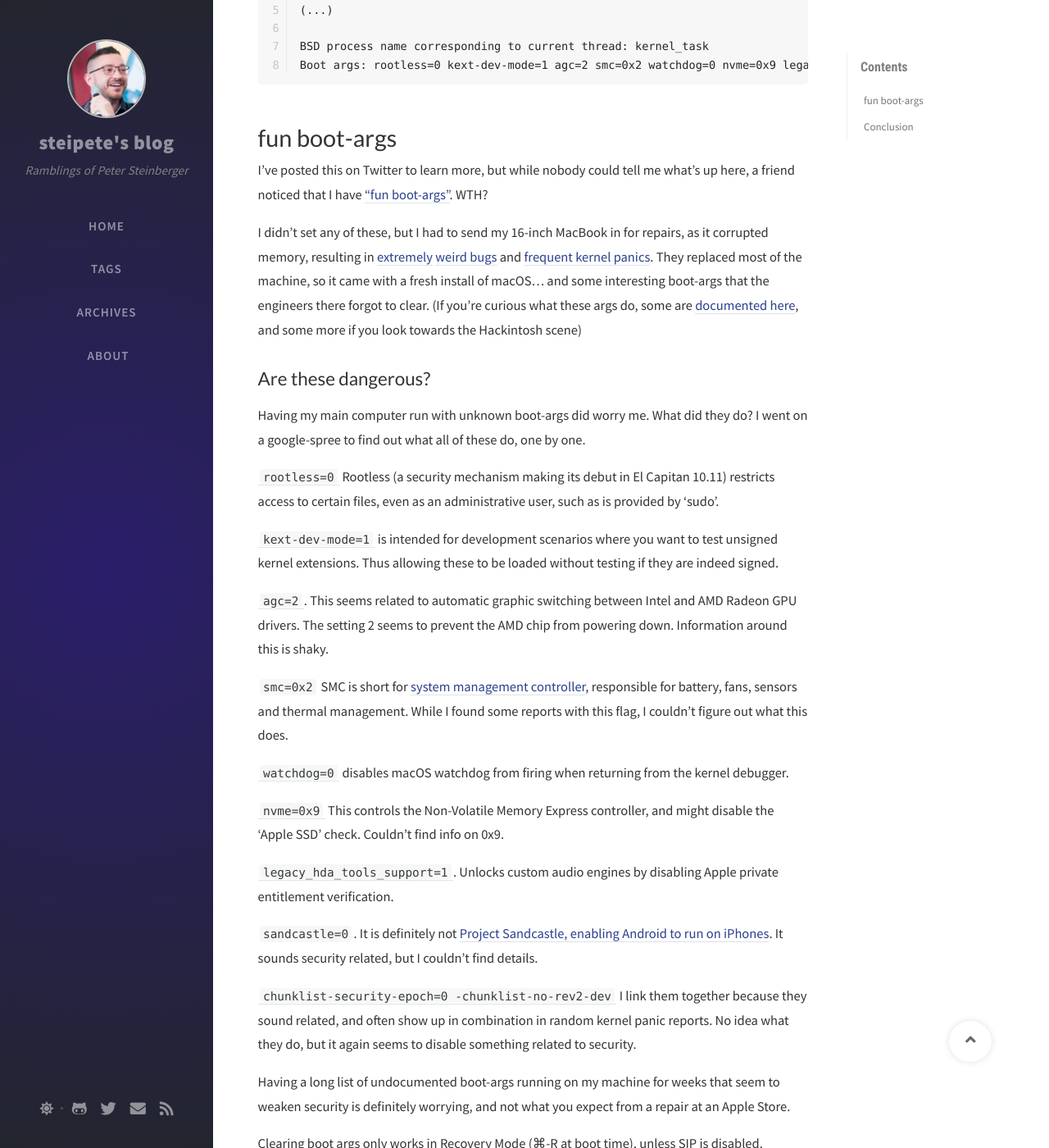
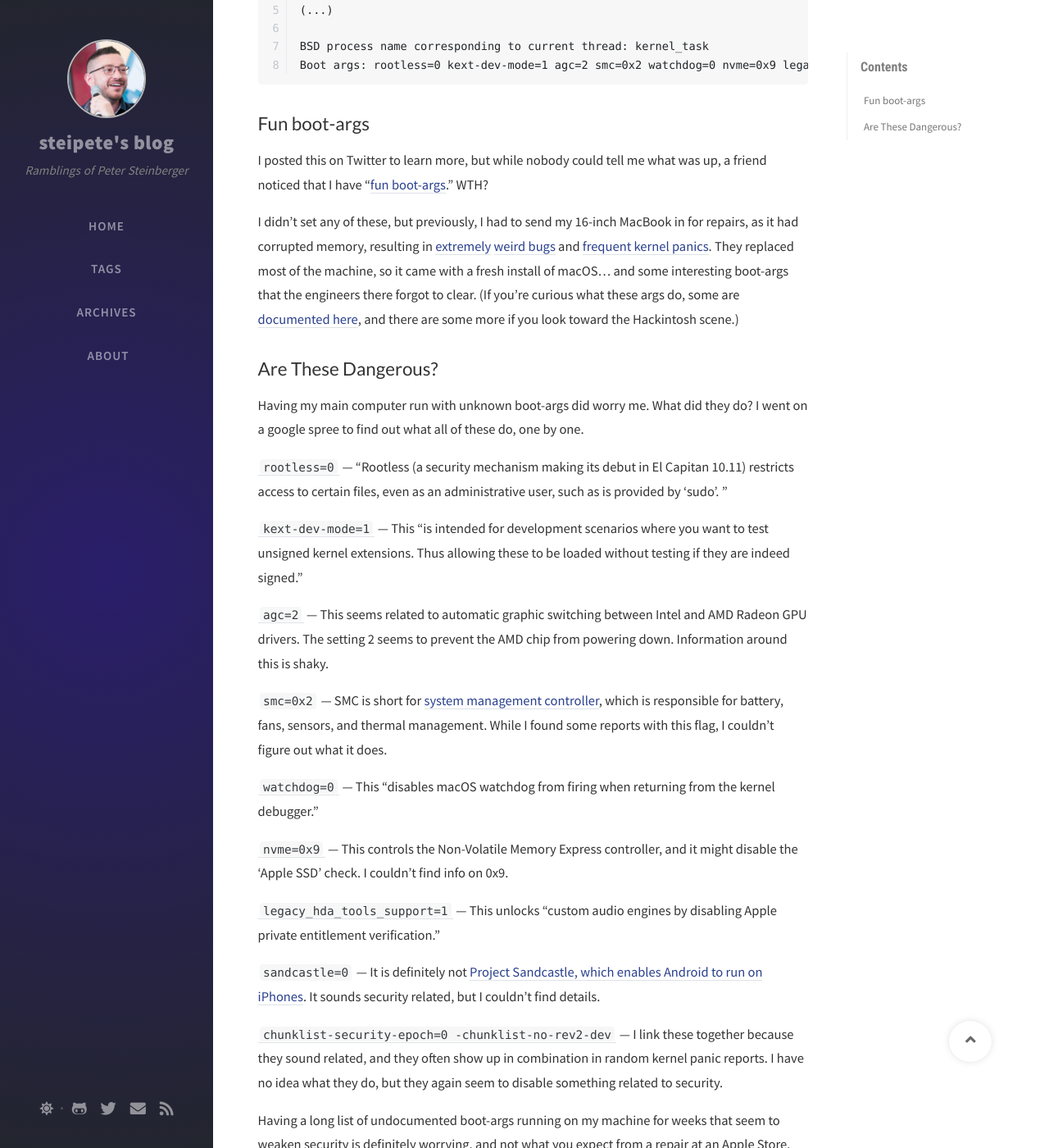
Before and after one commit to steipete/steipete.com, a Jekyll site: the page built from _posts/2020-05-19-kernel-panic-surprise-boot-args.md, in a window 1280 px wide and 1400 px high, scrolled down 900 px. Shown: the whole window at 82% size. Built offline with Jekyll 4.4.1, drawn with Linux system fonts in a browser that asks for light colours; nearby versions of some CDN libraries; comment, search, counter and statistics services are not loaded; some of the changed text lies outside the part shown.

Commit message:
First read

````diff
--- a/_posts/2020-05-19-kernel-panic-surprise-boot-args.md
+++ b/_posts/2020-05-19-kernel-panic-surprise-boot-args.md
@@ -1,19 +1,19 @@
 ---
 layout: post
-title:  "Kernel Panics and Surprise boot-args"
-date:   2020-05-21 10:00:00 +0200
+title: "Kernel Panics and Surprise boot-args"
+date: 2020-05-21 10:00:00 +0200
 tags: personal
 ---
 
-On March 24, 2020, my 16-inch MacBook Pro greeting me with a kernel panic. I ignored it the first time, but it started to become an every-day thing. There I was, a short moment of a bug-free setup, broken yet again. (Read the backstory: [The LG UltraFine 5K, kernel_task and me](/posts/the-lgultrafine5k-kerneltask-and-me/) if you are just starting here)
+On March 24, 2020, my 16-inch MacBook Pro greeted me with a kernel panic. I ignored it the first time, but it started to become an everyday thing. There I was, with a short moment of a bug-free setup, broken yet again. (Read the backstory: [The LG UltraFine 5K, kernel_task, and Me](/posts/the-lgultrafine5k-kerneltask-and-me/) if you are just starting here.)
 
 <blockquote class="twitter-tweet"><p lang="en" dir="ltr">Regression: MacBook Pro 16-inch panics almost every night in AppleIntelFramebuffer::setPowerState. This started with macOS 10.15.4 - FB7642937 is someone cares.</p>&mdash; Peter Steinberger (@steipete) <a href="https://twitter.com/steipete/status/1243854244115091456?ref_src=twsrc%5Etfw">March 28, 2020</a></blockquote> <script async src="https://platform.twitter.com/widgets.js" charset="utf-8"></script>
 
-Was it just me? [No](https://twitter.com/jernejv/status/1243854771905273857?s=20), [seems](https://twitter.com/SergejBerisaj/status/1243857963724558337?s=20) [this](https://twitter.com/AlexManzer/status/1244606008955146240?s=20) [is](https://twitter.com/lostincode/status/1243900563902717953?s=20) [really](https://twitter.com/collinluke/status/1251668176296910849?s=20) [fairly](https://twitter.com/pagetable/status/1244599318151155712?s=20) [wide](https://twitter.com/BarrosMyles/status/1244021525562474497?s=20) [spread](https://twitter.com/slaven/status/1244532699139731456?s=20). ([Even on the MacBook Air 2018](https://twitter.com/AVMatiushkin/status/1249671960713482240?s=20)) Great. (Honestly, just [search for AppleIntelFramebuffer on Twitter](https://twitter.com/search?q=AppleIntelFramebuffer&src=typed_query), this crash is everywhere!) Forced reboots are annoying, and I wanted to help, so I wrote a r̶a̶d̶a̶r̶ Feedback Assistant entry: FB7642937.
+Was it just me? [No](https://twitter.com/jernejv/status/1243854771905273857?s=20), [it](https://twitter.com/SergejBerisaj/status/1243857963724558337?s=20) [seems](https://twitter.com/AlexManzer/status/1244606008955146240?s=20) [this](https://twitter.com/lostincode/status/1243900563902717953?s=20) [is](https://twitter.com/collinluke/status/1251668176296910849?s=20) [fairly](https://twitter.com/pagetable/status/1244599318151155712?s=20) [wide](https://twitter.com/BarrosMyles/status/1244021525562474497?s=20) [spread](https://twitter.com/slaven/status/1244532699139731456?s=20). ([Even on the MacBook Air 2018](https://twitter.com/AVMatiushkin/status/1249671960713482240?s=20).) Great. (Honestly, just [search for AppleIntelFramebuffer on Twitter](https://twitter.com/search?q=AppleIntelFramebuffer&src=typed_query); this crash is everywhere!) Forced reboots are annoying, and I wanted to help, so I wrote a r̶a̶d̶a̶r̶ Feedback Assistant entry: FB7642937.
 
 >Regression: MacBook Pro 16-inch panics almost every night in AppleIntelFramebuffer::setPowerState. This started with macOS 10.15.4
 
-Some reports indicate that this happened with 10.15.3 earlier, but for me it started with 10.15.4. The panic backtrace surprisingly readable and indicates a timeout in Intel's graphic driver (AppleIntelFramebuffer):
+Some reports indicate that this happened earlier, with 10.15.3, but for me it started with 10.15.4. The panic backtrace is surprisingly readable and indicates a timeout in Intel's graphic driver (AppleIntelFramebuffer):
 
 ```
 panic(cpu 2 caller 0xffffff8014016487): "AppleIntelFramebuffer::setPowerState(0xffffff835c3b6000 : 0xffffff7f975f5d88, 1 -> 0) timed out after 45938 ms"@/AppleInternal/BuildRoot/Library/Caches/com.apple.xbs/Sources/xnu/xnu-6153.101.6/iokit/Kernel/IOServicePM.cpp:5296
@@ -26,32 +26,33 @@ BSD process name corresponding to current thread: kernel_task
 Boot args: rootless=0 kext-dev-mode=1 agc=2 smc=0x2 watchdog=0 nvme=0x9 legacy_hda_tools_support=1 sandcastle=0 amfi_hsp_disable=1 chunklist-security-epoch=0 -chunklist-no-rev2-dev
 ```
 
-# fun boot-args
-I've posted this on Twitter to learn more, but while nobody could tell me what's up here, a friend noticed that I have ["fun boot-args"](https://twitter.com/NSBiscuit/status/1243294676985294849?s=20). WTH?
+## Fun boot-args
 
-I didn't set any of these, but I had to send my 16-inch MacBook in for repairs, as it corrupted memory, resulting in [extremely](https://twitter.com/steipete/status/1230925689098002433) [weird bugs](https://twitter.com/jckarter/status/1230253181495459841) and [frequent kernel panics](https://twitter.com/gparker/status/1231155681991909376). They replaced most of the machine, so it came with a fresh install of macOS... and some interesting boot-args that the engineers there forgot to clear. (If you're curious what these args do, some are [documented here](https://superuser.com/questions/255176/is-there-a-list-of-available-boot-args-for-darwin-os-x), and some more if you look towards the Hackintosh scene)
+I posted this on Twitter to learn more, but while nobody could tell me what was up, a friend noticed that I have “[fun boot-args](https://twitter.com/NSBiscuit/status/1243294676985294849?s=20).” WTH?
 
-## Are these dangerous?
+I didn't set any of these, but previously, I had to send my 16-inch MacBook in for repairs, as it had corrupted memory, resulting in [extremely](https://twitter.com/steipete/status/1230925689098002433) [weird bugs](https://twitter.com/jckarter/status/1230253181495459841) and [frequent kernel panics](https://twitter.com/gparker/status/1231155681991909376). They replaced most of the machine, so it came with a fresh install of macOS... and some interesting boot-args that the engineers there forgot to clear. (If you're curious what these args do, some are [documented here](https://superuser.com/questions/255176/is-there-a-list-of-available-boot-args-for-darwin-os-x), and there are some more if you look toward the Hackintosh scene.)
 
-Having my main computer run with unknown boot-args did worry me. What did they do? I went on a google-spree to find out what all of these do, one by one.
+## Are These Dangerous?
 
-[`rootless=0`](https://www.cryptomonkeys.com/2015/07/osx-rootless-boot-args/) Rootless (a security mechanism making its debut in El Capitan 10.11) restricts access to certain files, even as an administrative user, such as is provided by ‘sudo’.
+Having my main computer run with unknown boot-args did worry me. What did they do? I went on a google spree to find out what all of these do, one by one.
 
-[`kext-dev-mode=1`](https://apple.stackexchange.com/questions/311065/what-does-setting-boot-args-kext-dev-mode-do-to-set-the-serial-port) is intended for development scenarios where you want to test unsigned kernel extensions. Thus allowing these to be loaded without testing if they are indeed signed.
+[`rootless=0`](https://www.cryptomonkeys.com/2015/07/osx-rootless-boot-args/) — “Rootless (a security mechanism making its debut in El Capitan 10.11) restricts access to certain files, even as an administrative user, such as is provided by ‘sudo’. ”
 
-[`agc=2`](https://gist.github.com/blackgate/17ac402e35d2f7e0f1c9708db3dc7a44). This seems related to automatic graphic switching between Intel and AMD Radeon GPU drivers. The setting 2 seems to prevent the AMD chip from powering down. Information around this is shaky.
+[`kext-dev-mode=1`](https://apple.stackexchange.com/questions/311065/what-does-setting-boot-args-kext-dev-mode-do-to-set-the-serial-port) — This “is intended for development scenarios where you want to test unsigned kernel extensions. Thus allowing these to be loaded without testing if they are indeed signed.”
 
-`smc=0x2` SMC is short for [system management controller](https://support.apple.com/en-us/HT201295), responsible for battery, fans, sensors and thermal management. While I found some reports with this flag, I couldn't figure out what this does.
+[`agc=2`](https://gist.github.com/blackgate/17ac402e35d2f7e0f1c9708db3dc7a44) — This seems related to automatic graphic switching between Intel and AMD Radeon GPU drivers. The setting 2 seems to prevent the AMD chip from powering down. Information around this is shaky.
 
-[`watchdog=0`](http://www.hari.xyz/2019/01/setting-up-os-x-for-kernel-debugging.html) disables macOS watchdog from firing when returning from the kernel debugger.
+`smc=0x2` — SMC is short for [system management controller](https://support.apple.com/en-us/HT201295), which is responsible for battery, fans, sensors, and thermal management. While I found some reports with this flag, I couldn't figure out what it does.
 
-[`nvme=0x9`](https://pikeralpha.wordpress.com/2016/06/15/nvme-boot-argument/) This controls the Non-Volatile Memory Express controller, and might disable the ‘Apple SSD’ check. Couldn't find info on 0x9.
+[`watchdog=0`](http://www.hari.xyz/2019/01/setting-up-os-x-for-kernel-debugging.html) — This “disables macOS watchdog from firing when returning from the kernel debugger.”
 
-[`legacy_hda_tools_support=1`](https://github.com/acidanthera/AppleALC/blob/master/AppleALC/kern_alc.cpp). Unlocks custom audio engines by disabling Apple private entitlement verification.
+[`nvme=0x9`](https://pikeralpha.wordpress.com/2016/06/15/nvme-boot-argument/) — This controls the Non-Volatile Memory Express controller, and it might disable the ‘Apple SSD’ check. I couldn't find info on 0x9.
 
-`sandcastle=0`. It is definitely not [Project Sandcastle, enabling Android to run on iPhones](https://arstechnica.com/gadgets/2020/03/project-sandcastle-brings-android-to-the-iphone/). It sounds security related, but I couldn't find details.
+[`legacy_hda_tools_support=1`](https://github.com/acidanthera/AppleALC/blob/master/AppleALC/kern_alc.cpp) — This unlocks “custom audio engines by disabling Apple private entitlement verification.”
 
-[`chunklist-security-epoch=0 -chunklist-no-rev2-dev`](https://gist.github.com/devzer01/e24dc78150d574ade3382eaddaf1827a) I link them together because they sound related, and often show up in combination in random kernel panic reports. No idea what they do, but it again seems to disable something related to security.
+`sandcastle=0` — It is definitely not [Project Sandcastle, which enables Android to run on iPhones](https://arstechnica.com/gadgets/2020/03/project-sandcastle-brings-android-to-the-iphone/). It sounds security related, but I couldn't find details.
+
+[`chunklist-security-epoch=0 -chunklist-no-rev2-dev`](https://gist.github.com/devzer01/e24dc78150d574ade3382eaddaf1827a) — I link these together because they sound related, and they often show up in combination in random kernel panic reports. I have no idea what they do, but they again seem to disable something related to security.
 
 Having a long list of undocumented boot-args running on my machine for weeks that seem to weaken security is definitely worrying, and not what you expect from a repair at an Apple Store.
 
@@ -64,4 +65,4 @@ sudo nvram boot-args=""
 
 Turns out, the boot-args were not related to the kernel panics, clearing them changed nothing related to the panic rate, but I'm glad I found and cleaned this.
 
-Will Apple reply to my report? Read more in [How to macOS Core Dump](/posts/how-to-macos-core-dump/)
+Will Apple reply to my report? Read more in [How to macOS Core Dump](/posts/how-to-macos-core-dump/).
````
